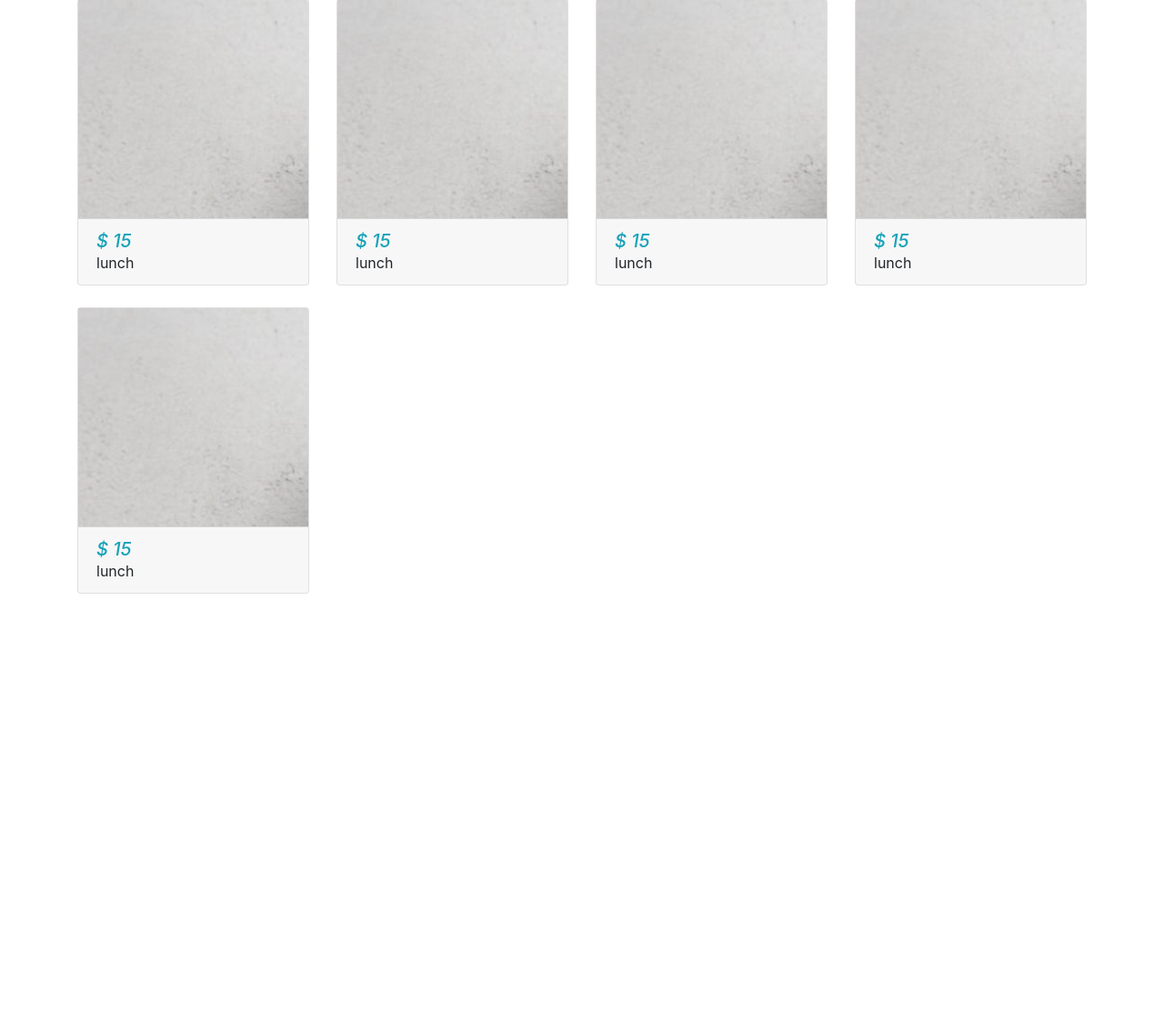
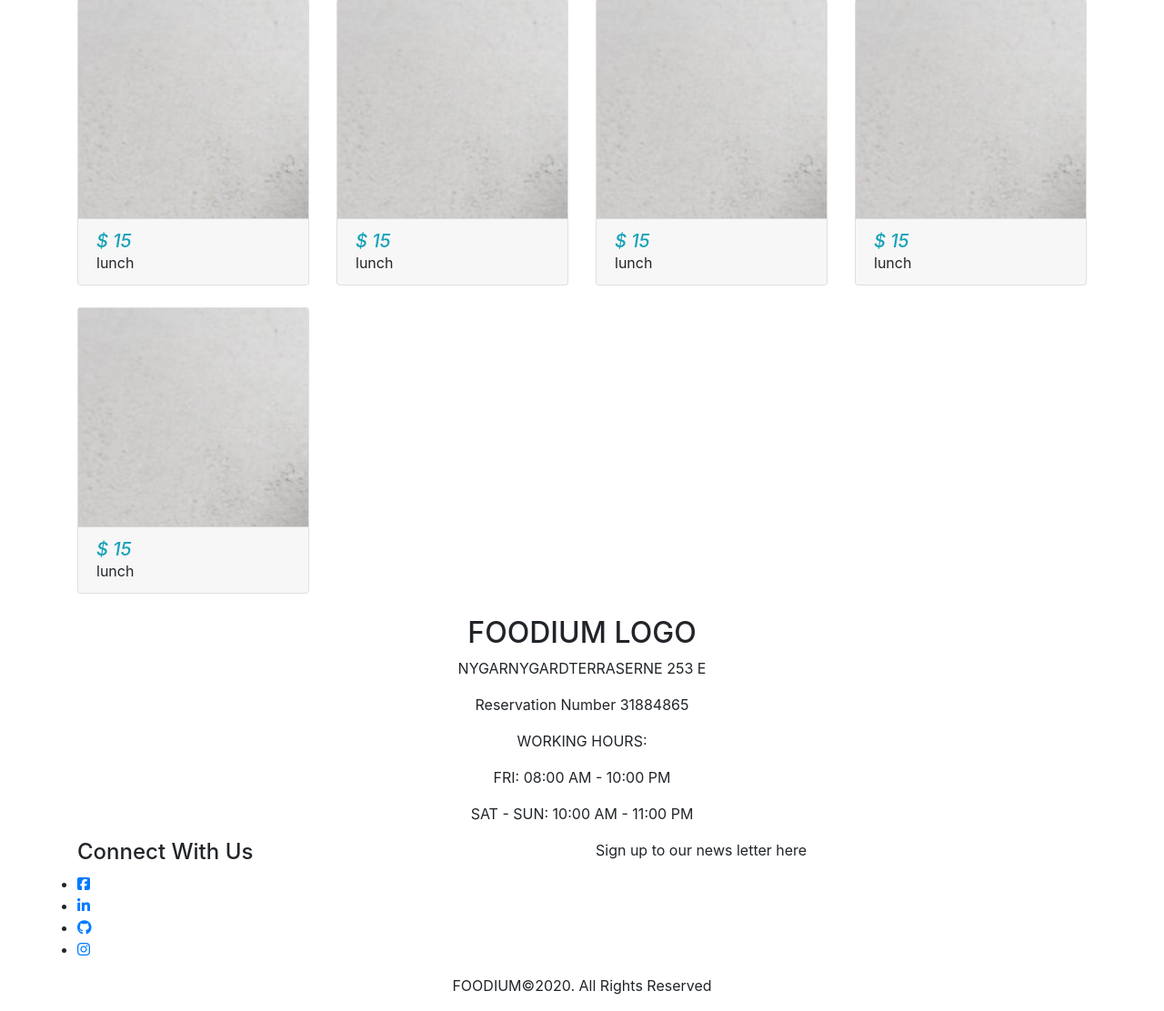
Before and after one commit to Code-Institute-Submissions/foodium_milestone_project_four, a Django app: page / in a window 1280 px wide. Shown: the part 958-2070 px from the top of the page at 91% size. Before the commit the page ends 1611 px from the top, so only its background shows below. Run offline with Django 3.2, Linux system fonts and the light colour scheme; some libraries are stand-ins or nearby versions.

Commit message:
Created footer.html in root templates and added basic footer without style

```diff
--- a/templates/base.html
+++ b/templates/base.html
@@ -69,6 +69,10 @@
     {% block postload.js %}
     {% endblock %}
 
+    <footer>
+        {% include 'includes/footer.html' %}
+    </footer>
+
 </body>
 
 </html>
--- /dev/null
+++ b/templates/includes/footer.html
@@ -0,0 +1,34 @@
+<div class="container">
+    <div class="row">
+        <div class="col text-center"><h2> FOODIUM LOGO</h2>
+           <p>NYGARNYGARDTERRASERNE 253 E</p>
+           <p><span>Reservation Number</span> 31884865</p>
+           <p>WORKING HOURS:</p>
+           <p> FRI: 08:00 AM - 10:00 PM</p>
+           <p>SAT - SUN: 10:00 AM - 11:00 PM</p>
+        </div>
+    </div>
+    <div class="row">
+        <div class="col">
+             <h4><span>Connect With Us</span></h4>
+            <ul>
+                <li><a href="https://www.facebook.com/cypriot.man" target="_blank"><i
+                            class="fab fa-facebook-square"></i></a></li>
+                <li><a href="https://www.linkedin.com/in/takafor-anutatu-7783b819b/" target="_blank"><i
+                            class="fab fa-linkedin-in"></i></a></li>
+                <li><a href="https://github.com/Takaforyannick30" target="_blank"><i class="fab fa-github"></i></a></li>
+                <li><a href="https://www.instagram.com/yannickvasilia/" target="_blank"><i
+                            class="fab fa-instagram"></i></a></li>
+            </ul>
+        </div>
+        <div class="col">
+        Sign up to our news letter here
+        </div>
+    </div>
+    <div class="row">
+        <div class="col">
+            <!-- Copyright -->
+            <p class="copyright text-center">FOODIUM&copy;2020. All Rights Reserved</p>
+        </div>
+    </div>
+</div>
```
